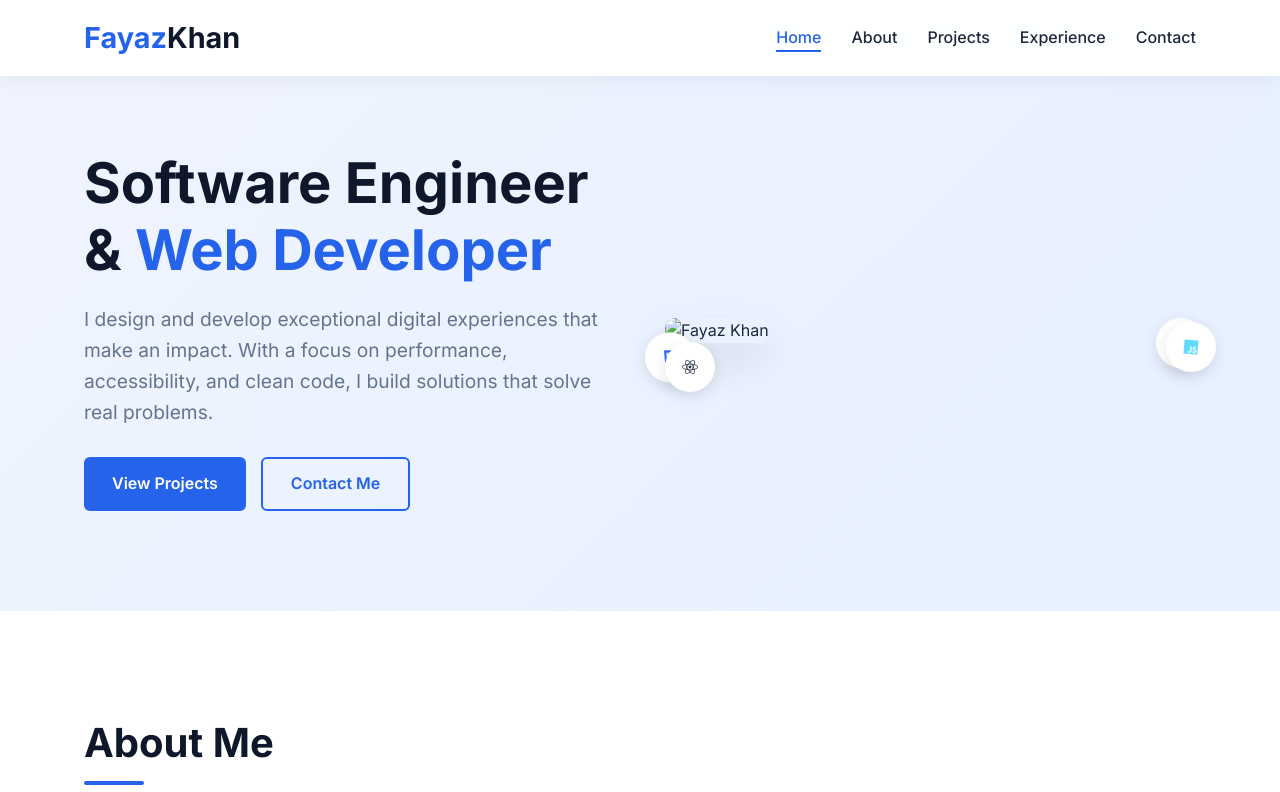
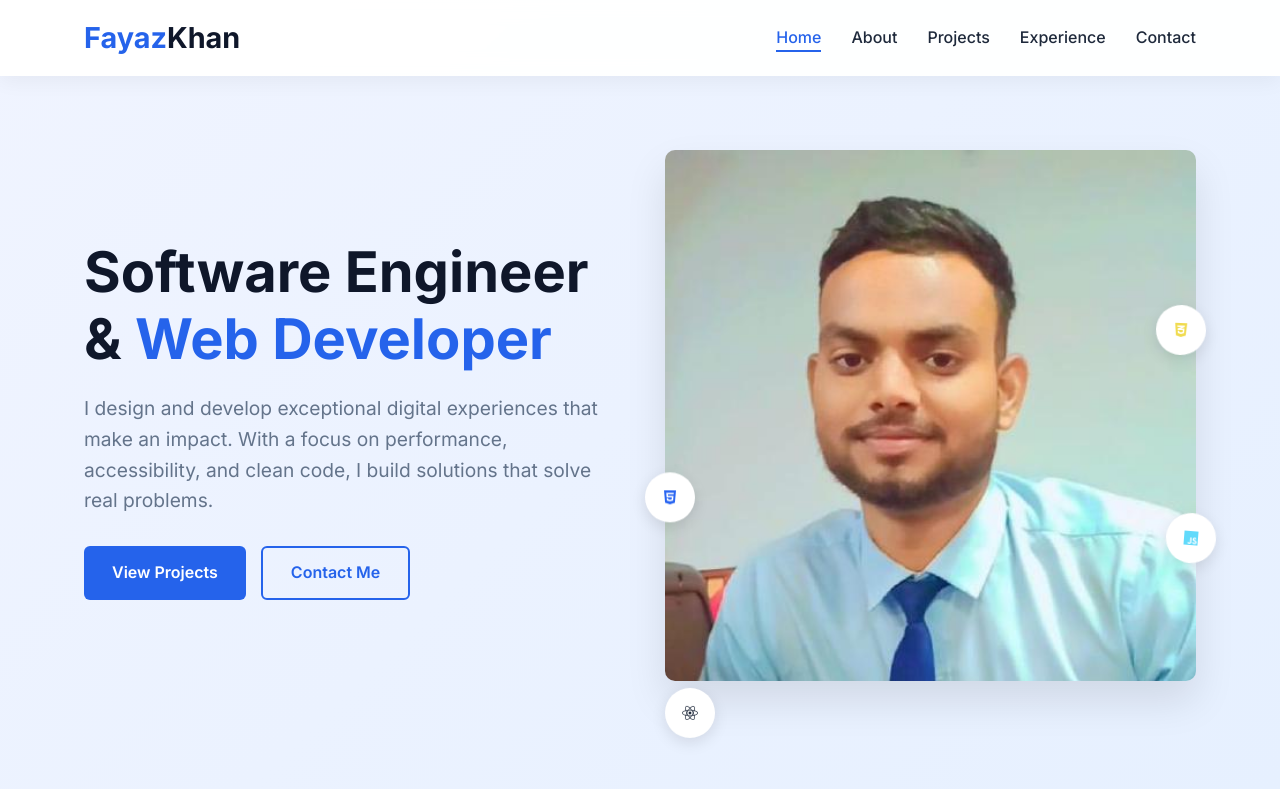
Before and after one commit to fayazkhan12/portfolio, a plain HTML site: page index.html in a window 1280 px wide. Shown: the top 792 px of the page. Drawn offline with Linux system fonts and the light colour scheme; the site is published under a folder, as on GitHub Pages, so addresses that start at the root find nothing.

Commit message:
Update index.html

```diff
--- a/index.html
+++ b/index.html
@@ -847,7 +847,7 @@
                     </div>
                 </div>
                 <div class="hero-image">
-                    <img src="/83631202.jpeg" alt="Fayaz Khan">
+                    <img src="83631202.jpeg" alt="Fayaz Khan">
                     <div class="floating-tech">
                         <i class="fab fa-html5"></i>
                     </div>
```
